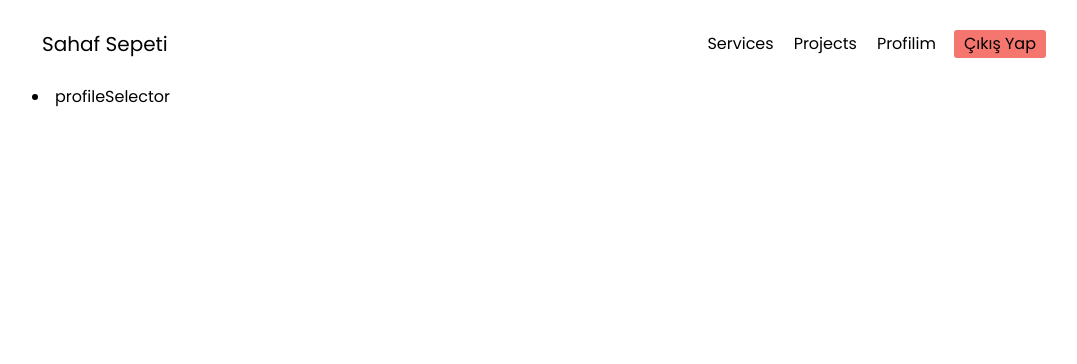
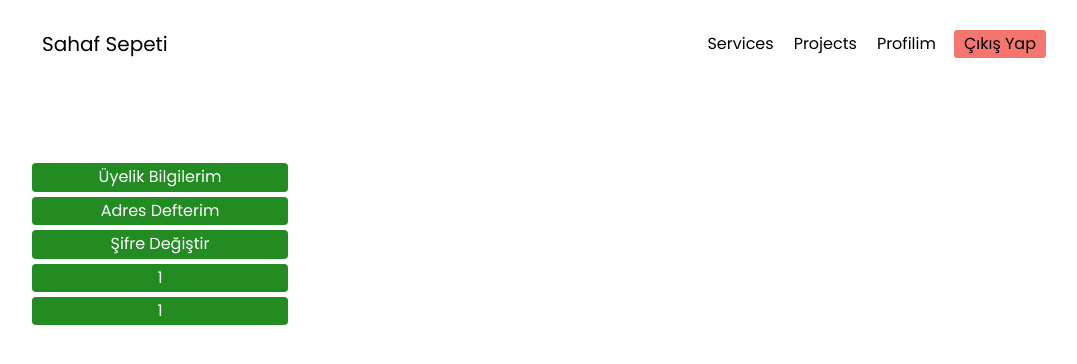
Before and after one commit to enesusta/sahaf, a React (Create React App) app in the folder src/main/js/: page /profile in a window 1280 px wide. Shown: the top 364 px of the page, without its empty margins (96-1173 px from the left). Built offline with nearby package versions, Linux system fonts and the light colour scheme; sample sign-in values are in the browser's storage.

Commit message:
Add custom router on Profile.jsx and other relevant components

```diff
--- a/src/main/js/src/components/profile/Profile.jsx
+++ b/src/main/js/src/components/profile/Profile.jsx
@@ -1,14 +1,31 @@
-import React from 'react';
-import ProfileSelector from "./selector/ProfileSelector";
-import ProfileInformation from "./information/ProfileInformation";
+import React, {useReducer, useState} from 'react';
+import styled from 'styled-components';
+import ProfileSelector from "./ProfileSelector";
+import ProfileInformation from "./ProfileInformation";
+import ProfileAddress from "./ProfileAddress";
+import ProfilePasswordChanger from "./ProfilePasswordChanger";
+
+
+const Wrapper = styled.section`
+  display: grid;
+  grid-template-columns: 2fr 6fr;
+  margin-top: 75px;
+`;
+
 
 const Profile = () => {
+    const [count, setCount] = useState(0);
+
+    const profileMap = new Map();
+    profileMap.set(1, <ProfileInformation/>);
+    profileMap.set(2, <ProfileAddress/> );
+    profileMap.set(3, <ProfilePasswordChanger/> );
 
     return (
-        <>
-            <ProfileSelector/>
-
-        </>
+        <Wrapper>
+            <ProfileSelector handler={setCount}/>
+            {profileMap.get(count)}
+        </Wrapper>
     )
 };
 
--- /dev/null
+++ b/src/main/js/src/components/profile/ProfileAddress.jsx
@@ -0,0 +1,10 @@
+import React from 'react';
+
+const ProfileAddress = () => {
+
+    return <li>
+        address
+    </li>
+};
+
+export default ProfileAddress;
--- /dev/null
+++ b/src/main/js/src/components/profile/ProfilePasswordChanger.jsx
@@ -0,0 +1,12 @@
+import React from 'react';
+
+const ProfilePasswordChanger = () => {
+
+    return (
+        <li>
+            'sifre degis
+        </li>
+    )
+};
+
+export default ProfilePasswordChanger;
--- /dev/null
+++ b/src/main/js/src/components/profile/ProfileSelector.jsx
@@ -0,0 +1,33 @@
+import React from 'react';
+import styled from 'styled-components';
+
+const Wrapper = styled.section`
+  display: grid;
+  grid-template-columns: 1fr;
+  grid-row-gap: 5px;
+
+`;
+
+const SelectorButton = styled.button`
+  padding: 5px;
+  background-color: forestgreen;
+  border: none;
+  border-radius: 4px;
+  color: white;
+  cursor: pointer;
+`;
+
+const ProfileSelector = ({handler}) => {
+
+    return (
+        <Wrapper>
+            <SelectorButton onClick={() => handler(1)}>Üyelik Bilgilerim</SelectorButton>
+            <SelectorButton onClick={() => handler(2)}>Adres Defterim</SelectorButton>
+            <SelectorButton onClick={() => handler(3)}>Şifre Değiştir</SelectorButton>
+            <SelectorButton>1</SelectorButton>
+            <SelectorButton>1</SelectorButton>
+        </Wrapper>
+    )
+};
+
+export default ProfileSelector;
--- a/src/main/js/src/components/profile/selector/ProfileSelector.jsx
+++ /dev/null
@@ -1,11 +0,0 @@
-import React from 'react';
-
-const ProfileSelector = () => {
-    return (
-        <li>
-            profileSelector
-        </li>
-    )
-};
-
-export default ProfileSelector;
```
Also changed, not shown: src/main/js/src/components/profile/styles/ProfileStyle.js (deleted, +0 -7 lines), src/main/js/src/components/profile/ProfileInformation.jsx (renamed from src/main/js/src/components/profile/information/ProfileInformation.jsx).
